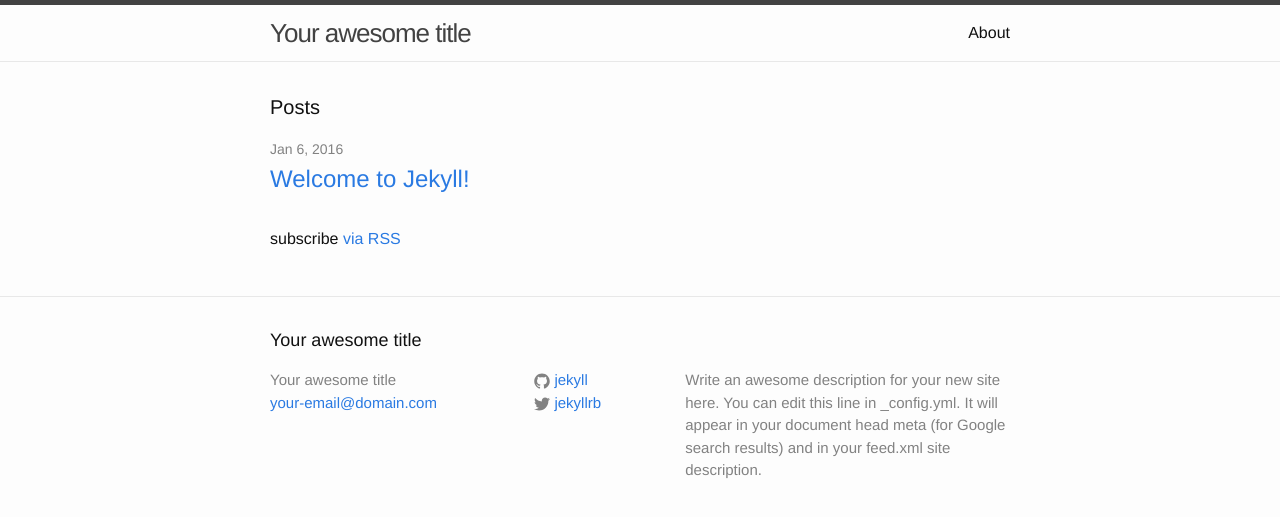
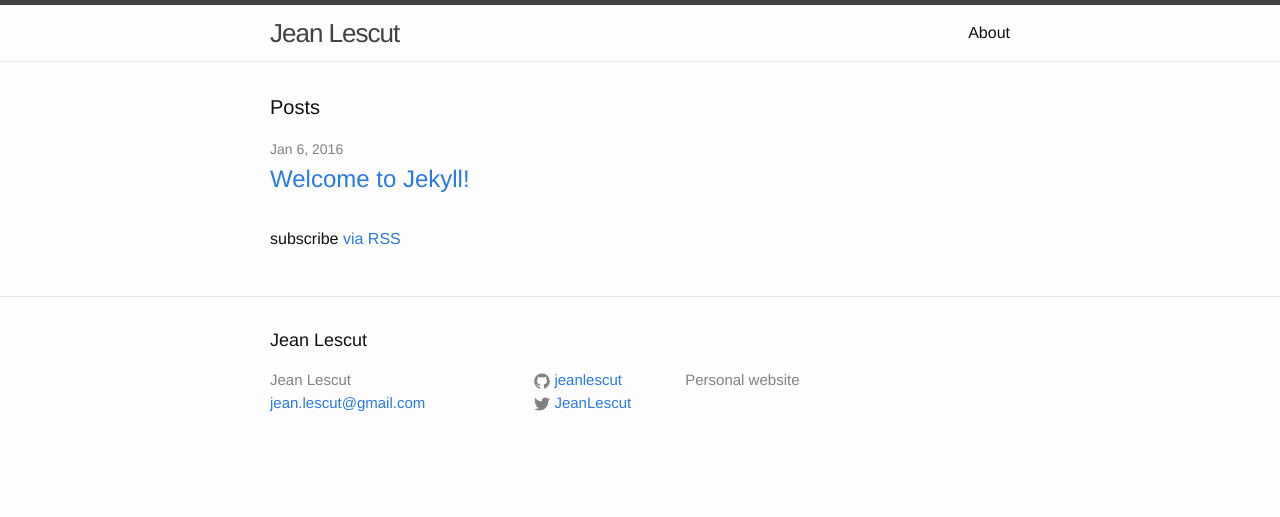
Before and after one commit to JeanLescut/jeanlescut.github.io, a Jekyll site: the page built from index.html, in a window 1280 px wide. Shown: the top 517 px of the page. Built offline with Jekyll 4.4.1, drawn with Linux system fonts in a browser that asks for light colours.

Commit message:
Update _config.yml

```diff
--- a/_config.yml
+++ b/_config.yml
@@ -6,16 +6,14 @@
 # 'jekyll serve'. If you change this file, please restart the server process.
 
 # Site settings
-title: Your awesome title
-email: your-email@domain.com
+title: Jean Lescut
+email: jean.lescut@gmail.com
 description: > # this means to ignore newlines until "baseurl:"
-  Write an awesome description for your new site here. You can edit this
-  line in _config.yml. It will appear in your document head meta (for
-  Google search results) and in your feed.xml site description.
+  Personal website
 baseurl: "" # the subpath of your site, e.g. /blog
-url: "http://yourdomain.com" # the base hostname & protocol for your site
-twitter_username: jekyllrb
-github_username:  jekyll
+url: "http://jeanlescut.github.io" # the base hostname & protocol for your site
+twitter_username: JeanLescut
+github_username:  jeanlescut
 
 # Build settings
 markdown: kramdown
```
